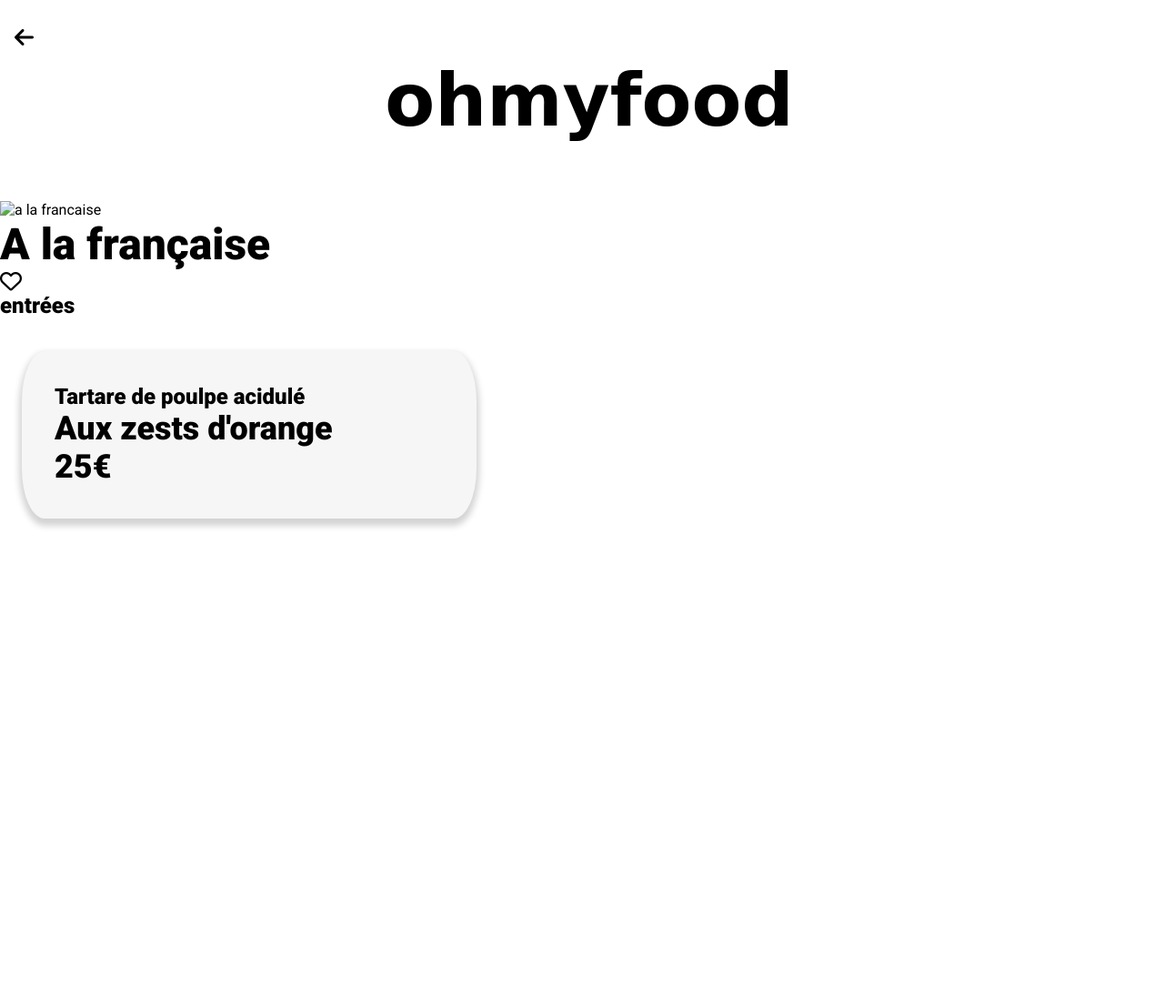
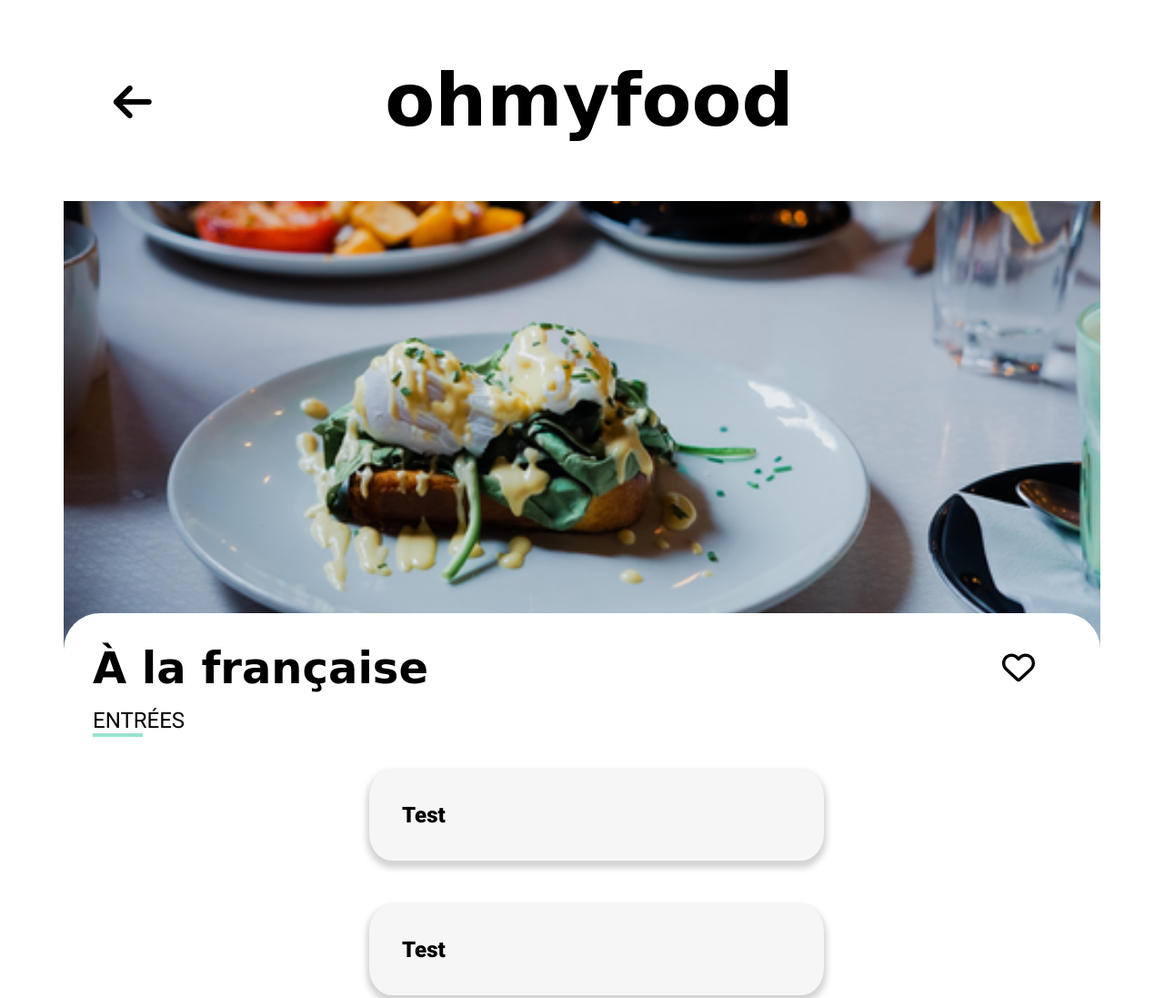
Before and after one commit to laurentGurbala/LaurentGurbala_3_27092020, a website: page Page/a-la-francaise.html in a window 1280 px wide. Shown: the top 1097 px of the page at 91% size. Before the commit the page ends 800 px from the top, so only its background shows below. Drawn offline with Linux system fonts and the light colour scheme; a web font is replaced by a local one.

Commit message:
Ajout de la page A la francaise

```diff
--- a/Page/a-la-francaise.html
+++ b/Page/a-la-francaise.html
@@ -10,55 +10,76 @@
     <link href="https://fonts.googleapis.com/css2?family=Roboto:wght@300;400;900&display=swap" rel="stylesheet">
     <!-- CSS -->
     <link rel="stylesheet" href="../public/style.css">
-    <title>À la française</title>
+    <title>Oh my food - À la française</title>
 </head>
 <body>
-    <!-- Header -->
+    <!-- CONTENT -->
+    <div class="content">
+
+        <!-- HEADER -->
         <header class="header">
-        <h1 class="header__logo">
-            ohmyfood
-        </h1>
-        <a href="../index.html" class="btn-retour">
+            <h1 class="header__heading">ohmyfood</h1>
+            <a class="btn-retour" href="../index.html">
                 <i class="fas fa-arrow-left"></i>
             </a>
         </header>
 
+        <!-- BANNER -->
         <div class="banner">
-        <img src="../images/restaurants/toa-heftiba-DQKerTsQwi0-unsplash.jpg" alt="a la francaise">
-    </div>
-    <!-- Détails de la carte -->
-    <section class="carte-detail">
-        <div class="carte-detail--bg">
-            <div class="carte-detail__heading">
-                <h2>A la française</h2>
-                <i class="far fa-heart btn-coeur"></i>
+            <img class="banner__image" src="../images/restaurants/toa-heftiba-DQKerTsQwi0-unsplash.png" alt="à la française">
         </div>
 
-            <!-- Entrée -->
-            <section class="commande">
-                <h3 class="commande__heading">
-                    entrées
-                </h3>
-
-                <button class="btn">
-                    Tartare de poulpe acidulé
-                    <div class="btn__description">
-                        <p class="description__details">Aux zests d'orange</p>
-                        <p class="description__prix">25€</p>
+        <!-- MENU -->
+        <section class="menu">
+            <!-- Heading -->
+            <div class="menu__heading">
+                <h2 class="menu-nom">À la française</h2>
+                <button class="btn-coeur">
+                    <i class="far fa-heart"></i>
+                </button>
             </div>
-                </button>
-            </section>
-
+            <!-- Entrées -->
+            <div class="menu-etape">
+                <h3 class="menu-etape__heading">entrées</h3>
+                <div class="lst-btn">
+                    <button class="btn">Test</button>
+                    <button class="btn">Test</button>
+                    <button class="btn">Test</button>
+                </div>
+            </div>
             <!-- Plats -->
-
+            <div class="menu-etape">
+                <h3 class="menu-etape__heading">plats</h3>
+                <div class="lst-btn">
+                    <button class="btn">Test</button>
+                    <button class="btn">Test</button>
+                    <button class="btn">Test</button>
+                </div>
+            </div>
             <!-- Desserts -->
+            <div class="menu-etape">
+                <h3 class="menu-etape__heading">desserts</h3>
+                <div class="lst-btn">
+                    <button class="btn">Test</button>
+                    <button class="btn">Test</button>
+                    <button class="btn">Test</button>
                 </div>
+            </div>
+            <!-- Commander -->
 
         </section>
 
-
-    <!-- Footer -->
-
+        <!-- FOOTER -->
+        <footer class="footer">
+            <h2 class="footer__heading">ohmyfood</h2>
+            <ul>
+                <li><i class="fas fa-utensils"></i> Proposer un restaurant</li>
+                <li><i class="fas fa-handshake"></i> Devenir partenaire</li>
+                <li>Mentions légales</li>
+                <li> <a href="mailto:contact@ohmyfood.com">Contact</a> </li>
+            </ul>
+        </footer>
+    </div>
 
 </body>
 </html>
--- a/scss/components/_bouton.scss
+++ b/scss/components/_bouton.scss
@@ -67,13 +67,18 @@
 
 .btn-retour {
     margin-left: 1em;
-    font-size: 1em;
+    font-size: 2em;
     color: black;
     background: none;
     border: none;
     position: absolute;
-    left: 0;
-    // Calcul savant du middle :) (moitié hauteur header - moitié hauteur btn)
-    top: 40px - 11px;
-
+    left: 2%;
+    top: 40%;
+    @include tablet {
+        font-size: 1.5em;
+    }
+    @include mobile {
+        font-size: 1em;
+        top: 35%;
+    }
 }
--- a/scss/layout/_banner.scss
+++ b/scss/layout/_banner.scss
@@ -1,6 +1,8 @@
 .banner {
-    width: 100%;
-    & img {
-        max-width: 100%;
+    // width: 100%;
+
+    &__image{
+        width: 100%;
+        object-fit: cover;
     }
 }
--- a/scss/layout/_carte-detail.scss
+++ /dev/null
@@ -1,28 +0,0 @@
-.carte-detail {
-    position: relative;
-    // Background arrondi sur le haut
-    &--bg {
-        position: absolute;
-        background: white;
-        width: 100%;
-        top: - 2em;
-        border-top-left-radius: 40px 40px;
-        border-top-right-radius: 40px 40px;
-    }
-
-    &__heading {
-        display: flex;
-        justify-content: space-around;
-        align-items: baseline;
-        padding: 1em 0;
-    }
-}
-
-.commande {
-    padding: 1em;
-    &__heading {
-        text-align: left;
-        padding-left: 1em;
-    }
-
-}
--- a/scss/layout/_content.scss
+++ b/scss/layout/_content.scss
@@ -1,6 +1,6 @@
 .content {
     width: 100%;
-    max-width: 1800px;
+    max-width: 1500px;
     margin: auto;
     @include desktop(){
         max-width: 1140px;
--- a/scss/layout/_header.scss
+++ b/scss/layout/_header.scss
@@ -1,5 +1,6 @@
 .header {
     text-align: center;
+    position: relative;
     @include section-padding();
 
     @include desktop(){
--- /dev/null
+++ b/scss/layout/_menu.scss
@@ -0,0 +1,34 @@
+.menu {
+    background-color: white;
+    position: relative;
+    top: -130px;
+    border-top-left-radius: 40px;
+    border-top-right-radius: 40px;
+    padding-top: 2em;
+    padding-left: 2em;
+
+    &__heading {
+        display: flex;
+        justify-content: space-between;
+        margin-bottom: 1em;
+        & .btn-coeur {
+            margin-right: 3em;
+            font-size: 1.5em;
+
+            @include mobile {
+                font-size: 1em;
+            }
+        }
+    }
+}
+
+.menu-nom {
+    @include nom-restaurant-menu;
+}
+
+.menu-etape {
+
+    &__heading{
+        @include title-menu;
+    }
+}
--- a/scss/main.scss
+++ b/scss/main.scss
@@ -6,15 +6,14 @@
 @import "./base/typographie";
 
 // composant
-// @import "./components/input";
 @import "./components/bouton";
 
 // layout
 @import "./layout/header";
 @import "./layout/footer";
 @import "./layout/content";
-// @import "./layout/banner";
-// @import "./layout/carte-detail";
+@import "./layout/banner";
+@import "./layout/menu";
 
 // page
 @import "./pages/acceuil";
--- a/scss/utils/_variables.scss
+++ b/scss/utils/_variables.scss
@@ -8,7 +8,7 @@ $couleur-bg: #f6f6f6;
 
 // Listes - Maps
 $breakpoints: (
-    mobile: 450px,
+    mobile: 500px,
     tablet: 768px,
     // laptop: 1024px,
     laptop: 1080px,
@@ -17,13 +17,7 @@ $breakpoints: (
 
 // Mixins
 
-@mixin section-padding {
-    padding: 4em 0 4em 1em;
-}
-
-@mixin btn-shadow {
-    box-shadow:#d3d3d3 0px 5px 7px 3px;
-}
+// MEDIA QUERIES
 
 @mixin mobile {
     @media screen and (max-width: map-get($breakpoints, mobile)){
@@ -48,3 +42,49 @@ $breakpoints: (
         @content;
     }
 }
+
+// AUTRES
+@mixin section-padding {
+    padding: 4em 0 4em 1em;
+}
+
+@mixin btn-shadow {
+    box-shadow:#d3d3d3 0px 5px 7px 3px;
+}
+
+// Règles du nom du restaurant
+// sur la page détails du menu
+@mixin nom-restaurant-menu {
+    font-size: 3em;
+    font-family: "Shrikhand", cursive;
+
+    @include tablet(){
+        font-size: 2em;
+    }
+    @include mobile(){
+        font-size: 1.5em;
+    }
+}
+
+@mixin title-menu {
+    font-weight: normal;
+    text-transform: uppercase;
+
+    @include mobile(){
+        font-size: 1em;
+    }
+
+    &::after{
+        content: "";
+        display: block;
+        width: 5%;
+        border-top: solid 4px $couleur-tertiaire;
+
+        @include tablet(){
+            width: 8%;
+        }
+        @include mobile(){
+            width: 10%;
+        }
+    }
+}
```
Also changed, not shown: index.html (+1 -1 lines), public/style.css, 1 other file. Lines whose indentation alone changed are shown as unchanged.
